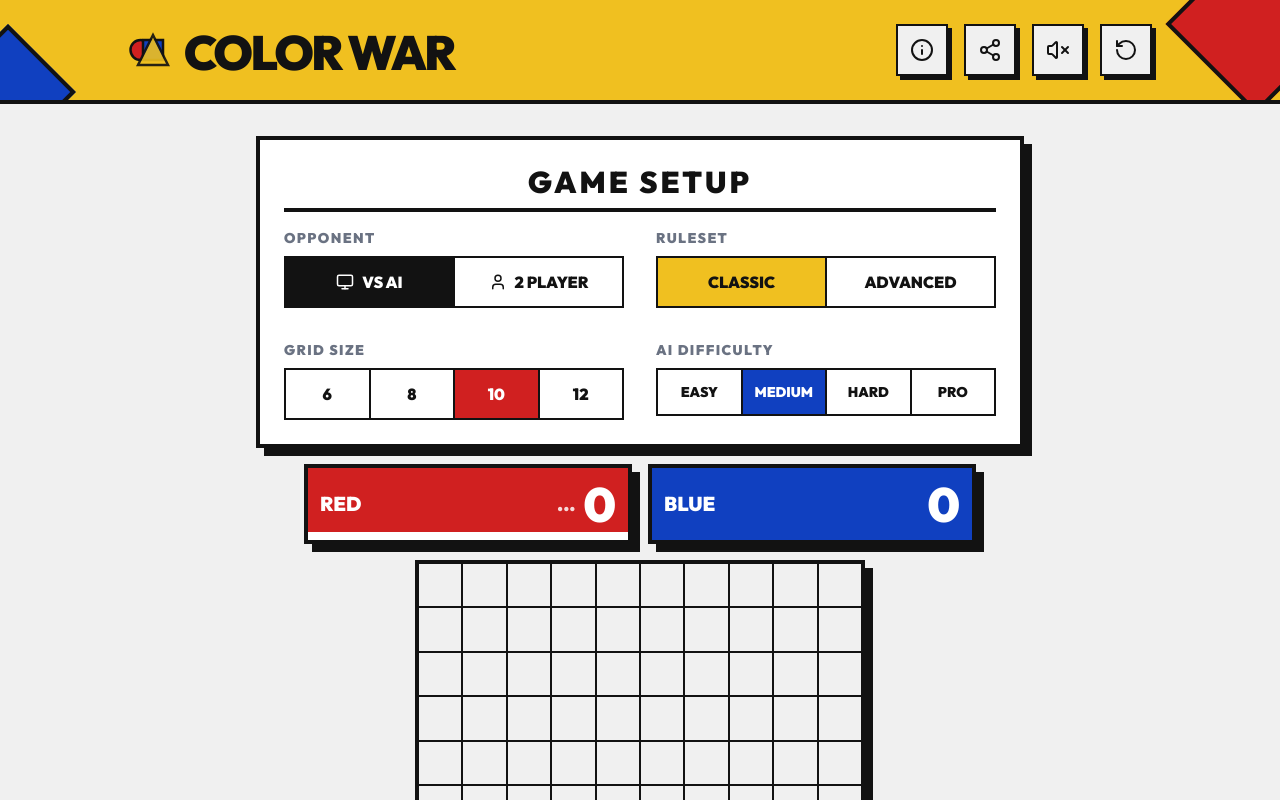
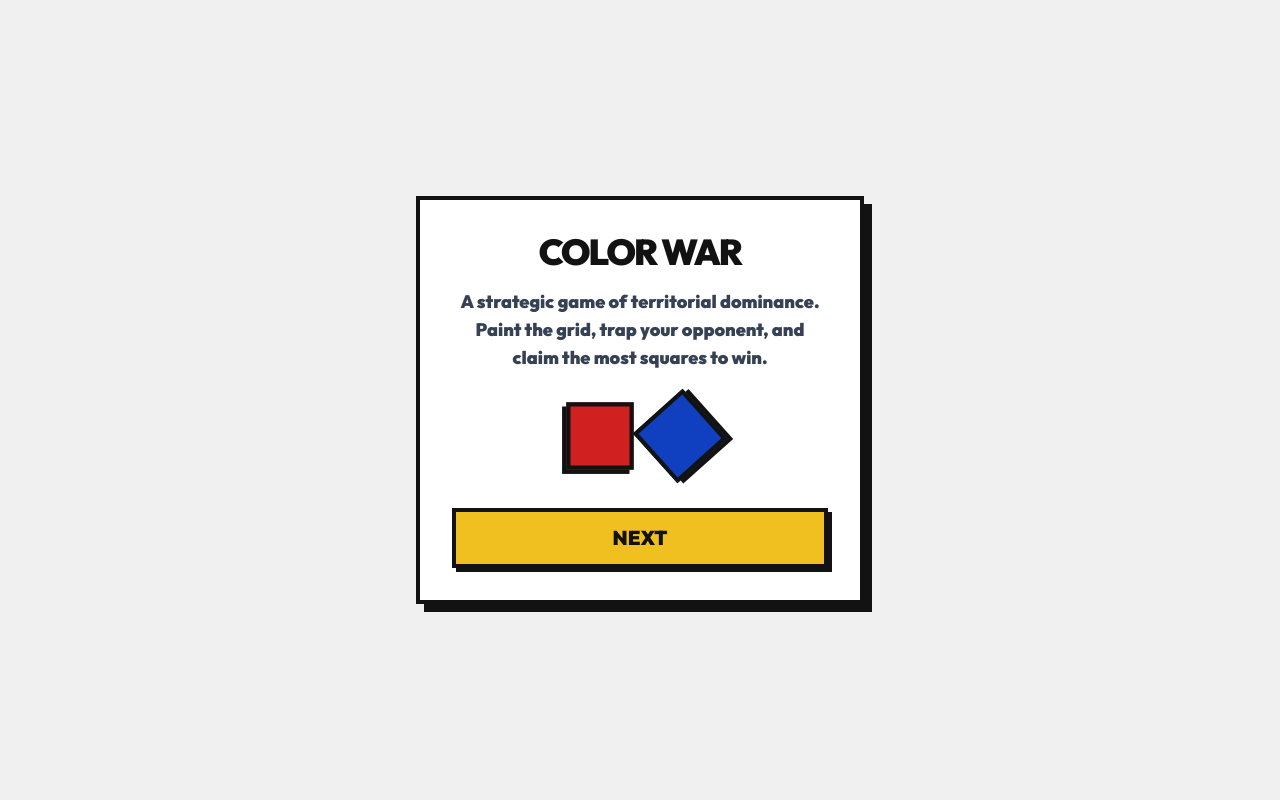
Before and after one commit to dhruvkasar/Gridzillion, a React (Vite) app: page / in a window 1280 px wide. Shown: the top 800 px of the page. Built offline with nearby package versions, Linux system fonts and the light colour scheme.

Commit message:
feat: Add onboarding component for game introduction
Introduces a new `Onboarding` component to guide new players through the game's premise and basic mechanics. This component will be displayed upon the first launch of the application to enhance user experience and understanding of Color War.

```diff
--- a/src/App.tsx
+++ b/src/App.tsx
@@ -315,6 +315,90 @@ const CreatorLink = ({ name, github, insta }: { name: string, github: string, in
   );
 };
 
+const Onboarding = ({ step, onNext }: { step: number, onNext: () => void }) => {
+  return (
+    <div className="min-h-screen w-screen bg-bauhaus-bg flex items-center justify-center p-4 font-sans">
+      <AnimatePresence mode="wait">
+        {step === 0 && (
+          <motion.div
+            key="step0"
+            initial={{ opacity: 0, scale: 0.9 }}
+            animate={{ opacity: 1, scale: 1 }}
+            exit={{ opacity: 0, x: -100 }}
+            className="bg-white border-4 border-bauhaus-black hard-shadow p-8 max-w-md w-full text-center flex flex-col items-center"
+          >
+            <h2 className="text-4xl font-bold uppercase tracking-tighter mb-4 text-bauhaus-black">Color War</h2>
+            <p className="text-lg mb-8 font-medium text-gray-700">A strategic game of territorial dominance. Paint the grid, trap your opponent, and claim the most squares to win.</p>
+
+            <div className="flex justify-center gap-4 mb-10">
+              <motion.div
+                animate={{ scale: [1, 1.1, 1], rotate: [0, 90, 90] }}
+                transition={{ repeat: Infinity, duration: 2, ease: "easeInOut" }}
+                className="w-16 h-16 bg-bauhaus-red border-4 border-bauhaus-black hard-shadow-sm"
+              />
+              <motion.div
+                animate={{ scale: [1, 1.1, 1], rotate: [0, -90, -90] }}
+                transition={{ repeat: Infinity, duration: 2, delay: 1, ease: "easeInOut" }}
+                className="w-16 h-16 bg-bauhaus-blue border-4 border-bauhaus-black hard-shadow-sm"
+              />
+            </div>
+
+            <button
+              onClick={onNext}
+              className="bg-bauhaus-yellow border-4 border-bauhaus-black px-8 py-3 font-bold uppercase text-xl hover:translate-y-1 hover:translate-x-1 hard-shadow-sm hover:shadow-none focus-visible:ring-4 focus-visible:ring-bauhaus-blue focus-visible:outline-none transition-all w-full cursor-pointer"
+            >
+              Next
+            </button>
+          </motion.div>
+        )}
+
+        {step === 1 && (
+          <motion.div
+            key="step1"
+            initial={{ opacity: 0, x: 100 }}
+            animate={{ opacity: 1, x: 0 }}
+            exit={{ opacity: 0, scale: 0.9 }}
+            className="bg-white border-4 border-bauhaus-black hard-shadow p-8 max-w-md w-full text-center flex flex-col items-center"
+          >
+            <h2 className="text-3xl font-bold uppercase tracking-tighter mb-4 text-bauhaus-black">How to Play</h2>
+            <p className="text-base mb-8 font-medium text-gray-700">Place your color adjacent to existing tiles. In <span className="text-bauhaus-red font-bold">Advanced</span> mode, flank your opponent's tiles to flip them to your color!</p>
+
+            <div className="grid grid-cols-3 gap-1 bg-bauhaus-black border-4 border-bauhaus-black p-1 w-32 h-32 mb-10 hard-shadow-sm">
+              {/* Row 1 */}
+              <div className="bg-bauhaus-red w-full h-full" />
+              <motion.div
+                animate={{ backgroundColor: ['#2B67F6', '#2B67F6', '#E8312B', '#E8312B'] }}
+                transition={{ repeat: Infinity, duration: 3, times: [0, 0.4, 0.6, 1] }}
+                className="w-full h-full"
+              />
+              <motion.div
+                animate={{ backgroundColor: ['#FFFFFF', '#E8312B', '#E8312B', '#FFFFFF'] }}
+                transition={{ repeat: Infinity, duration: 3, times: [0, 0.3, 0.8, 1] }}
+                className="w-full h-full"
+              />
+              {/* Row 2 */}
+              <div className="bg-white w-full h-full" />
+              <div className="bg-white w-full h-full" />
+              <div className="bg-white w-full h-full" />
+              {/* Row 3 */}
+              <div className="bg-white w-full h-full" />
+              <div className="bg-white w-full h-full" />
+              <div className="bg-white w-full h-full" />
+            </div>
+
+            <button
+              onClick={onNext}
+              className="bg-bauhaus-red text-white border-4 border-bauhaus-black px-8 py-3 font-bold uppercase text-xl hover:translate-y-1 hover:translate-x-1 hard-shadow-sm hover:shadow-none focus-visible:ring-4 focus-visible:ring-bauhaus-blue focus-visible:outline-none transition-all w-full cursor-pointer"
+            >
+              Play Now
+            </button>
+          </motion.div>
+        )}
+      </AnimatePresence>
+    </div>
+  );
+};
+
 export default function App() {
   const [gameRules, setGameRules] = useState<GameRules>('classic');
   const [gridSize, setGridSize] = useState<GridSize>(10);
@@ -328,6 +412,7 @@ export default function App() {
   const [playbackColumn, setPlaybackColumn] = useState<number | null>(null);
   const [isPlayingComposition, setIsPlayingComposition] = useState(false);
   const [showInfoModal, setShowInfoModal] = useState(false);
+  const [onboardingStep, setOnboardingStep] = useState(0);
 
   const isProcessingRef = useRef(false);
 
@@ -457,6 +542,10 @@ export default function App() {
       return () => clearTimeout(timer);
     }
   }, [currentPlayer, gameMode, gameRules, aiDifficulty, grid, winner, makeMove, playChunk]);
+
+  if (onboardingStep < 2) {
+    return <Onboarding step={onboardingStep} onNext={() => setOnboardingStep(s => s + 1)} />;
+  }
 
   return (
     <div className="min-h-screen flex flex-col font-sans">
```
